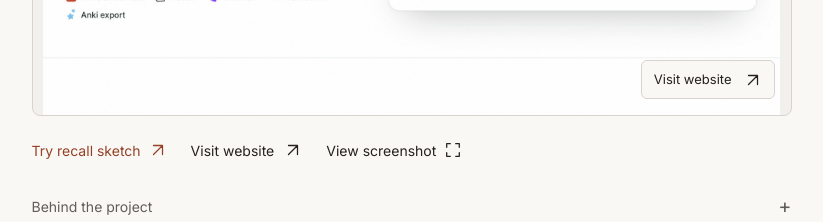
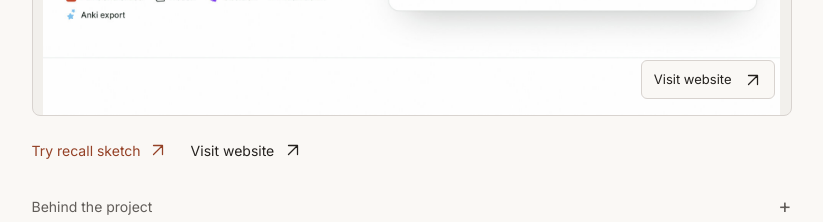
Before and after one commit to YSF2004/portfolio, a Next.js app: page / in a window 1280 px wide. Shown: the part 1140-1362 px from the top of the page, without its empty margins (221-1044 px from the left). Built offline with nearby package versions, Linux system fonts and the light colour scheme.

Commit message:
Remove screenshot action from project cards

```diff
--- a/components/ProjectRow.tsx
+++ b/components/ProjectRow.tsx
@@ -46,7 +46,6 @@ export function ProjectRow({ project, index }: { project: Project; index: number
     <div className="project-actions">
       {featured && <button className="try-sketch" onClick={() => openPreview("sketch")} aria-haspopup="dialog">Try recall sketch <ArrowIcon /></button>}
       {project.demoUrl && <a href={project.demoUrl} target="_blank" rel="noreferrer">Visit website <ArrowIcon /><span className="sr-only"> — {project.name} (opens in a new tab)</span></a>}
-      <button className="view-screenshot" onClick={() => openPreview()} aria-haspopup="dialog">View screenshot <ExpandIcon /></button>
       {project.repoUrl && <a href={project.repoUrl} target="_blank" rel="noreferrer">View code <ArrowIcon /><span className="sr-only"> — {project.name} (opens in a new tab)</span></a>}
     </div>
     <details className="project-details"><summary>Behind the project<span className="sr-only"> — {project.name}</span><span className="details-plus" aria-hidden="true">+</span></summary><dl>{project.notes.map(note => <div key={note.label}><dt>{note.label}</dt><dd>{note.text}</dd></div>)}</dl></details>
```
